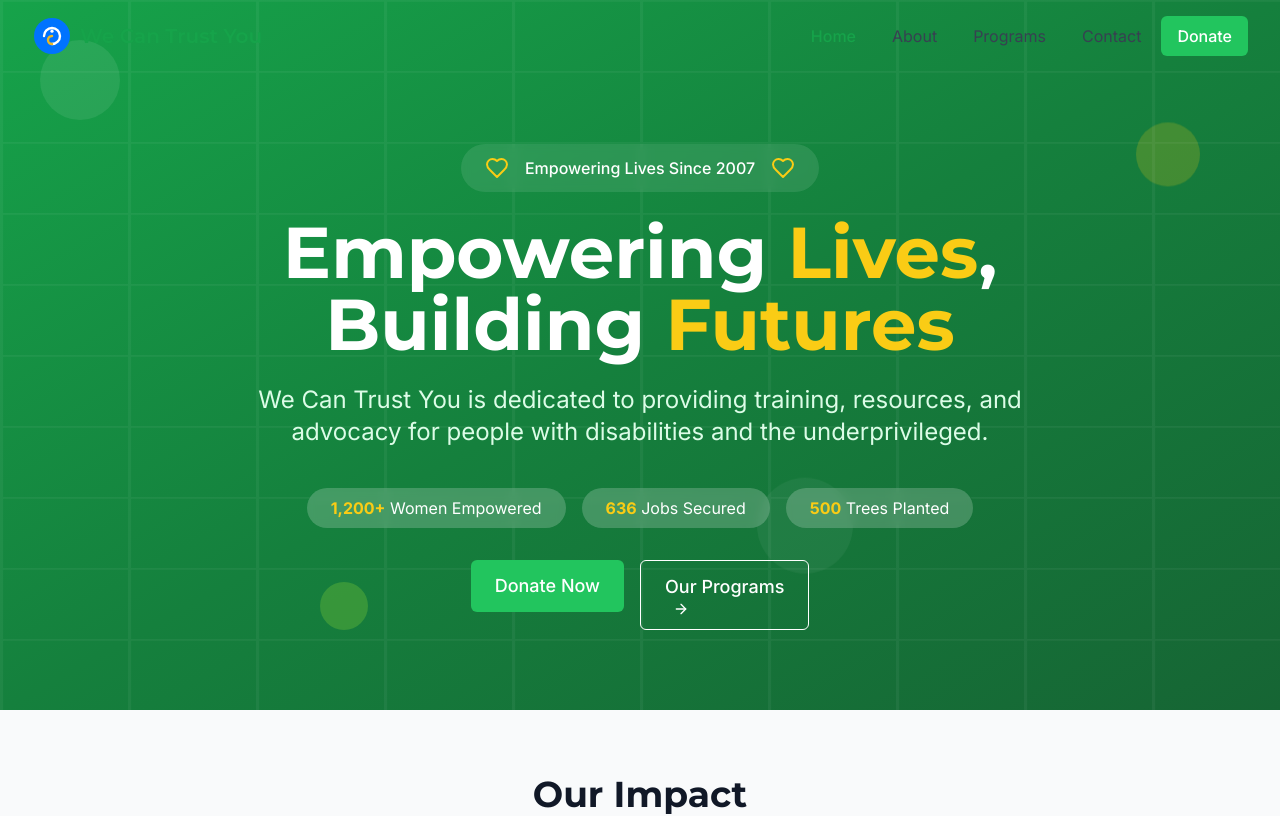
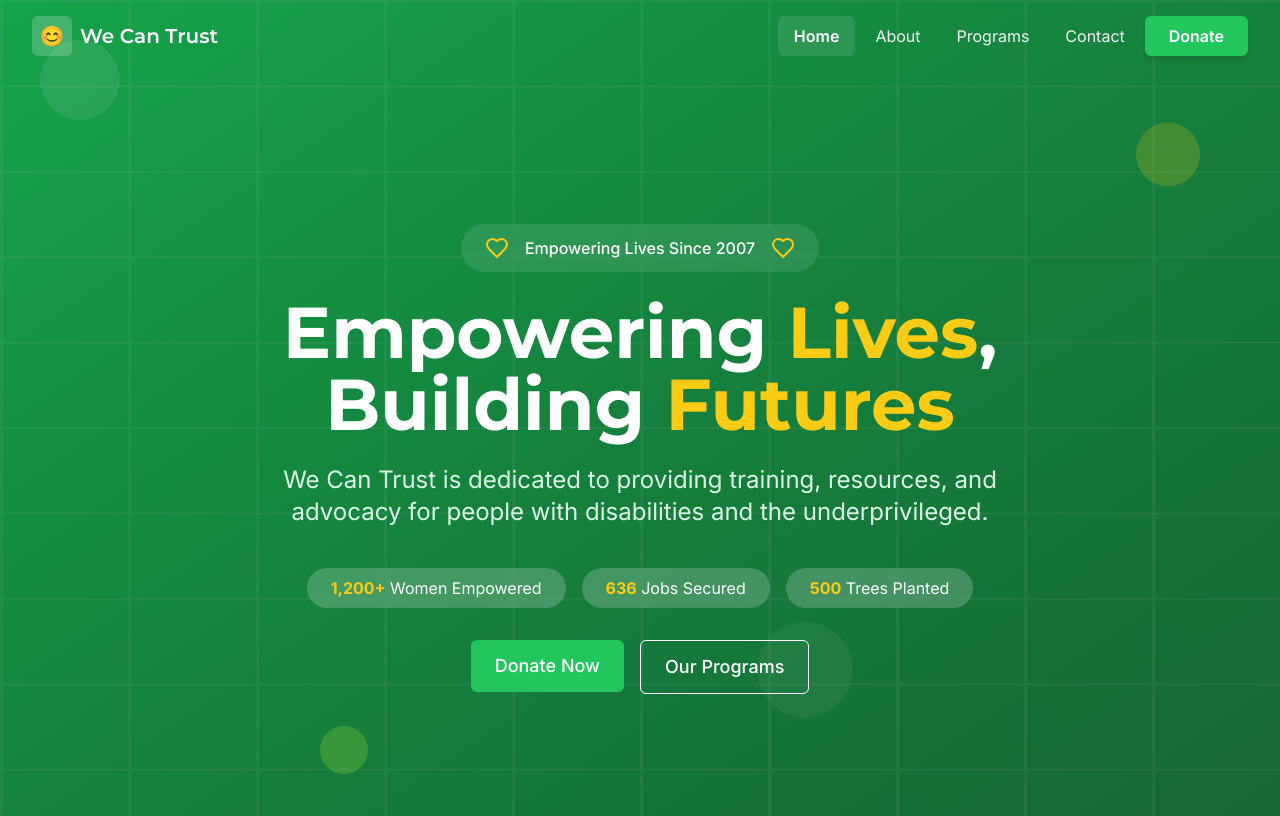
Before and after one commit to TamizhSK/we-can-trust, a React (Vite) app: page / in a window 1280 px wide. Shown: the top 816 px of the page. Built offline with nearby package versions, Linux system fonts and the light colour scheme.

Commit message:
fix : navbar, footer and minor fixes

```diff
--- a/index.html
+++ b/index.html
@@ -4,7 +4,7 @@
     <meta charset="UTF-8" />
     <link rel="icon" type="image/svg+xml" href="/logo.svg" />
     <meta name="viewport" content="width=device-width, initial-scale=1.0" />
-    <title>We Can Trust You - Empowering Lives, Building Futures</title>
+    <title>We Can Trust - Empowering Lives, Building Futures</title>
     <link rel="preconnect" href="https://fonts.googleapis.com">
     <link rel="preconnect" href="https://fonts.gstatic.com" crossorigin>
     <link href="https://fonts.googleapis.com/css2?family=Inter:wght@300;400;500;600;700&family=Montserrat:wght@500;600;700&display=swap" rel="stylesheet">
--- a/package.json
+++ b/package.json
@@ -32,6 +32,6 @@
     "tailwindcss": "^3.4.1",
     "typescript": "^5.5.3",
     "typescript-eslint": "^8.3.0",
-    "vite": "^5.1.4"
+    "vite": "^6.3.5"
   }
 }
--- a/src/components/Footer.tsx
+++ b/src/components/Footer.tsx
@@ -10,7 +10,7 @@ const Footer = () => {
           <div>
             <h3 className="text-lg font-semibold mb-4">About Us</h3>
             <p className="text-gray-300 text-sm leading-relaxed">
-              We Can Trust You is dedicated to empowering people with disabilities and underprivileged
+              We Can Trust is dedicated to empowering people with disabilities and underprivileged
               communities through education, training, and advocacy.
             </p>
             <div className="flex items-center mt-4 text-sm text-gray-300">
@@ -77,7 +77,7 @@ const Footer = () => {
               </li>
               <li className="flex items-center">
                 <Mail size={18} className="text-accent-400 mr-2 flex-shrink-0" />
-                <span>info@wecantrustyou.org</span>
+                <span>info@wecantrust.org</span>
               </li>
             </ul>
           </div>
@@ -85,7 +85,7 @@ const Footer = () => {
 
         <div className="border-t border-gray-700 mt-8 pt-6 flex flex-col md:flex-row justify-between items-center">
           <p className="text-sm text-gray-400">
-            &copy; {new Date().getFullYear()} We Can Trust You. All rights reserved.
+            &copy; {new Date().getFullYear()} We Can Trust. All rights reserved.
           </p>
           <div className="mt-4 md:mt-0">
             <a
--- a/src/components/Hero.tsx
+++ b/src/components/Hero.tsx
@@ -1,11 +1,11 @@
 import { motion } from 'framer-motion';
-import { ArrowRight, Heart } from 'lucide-react';
+import { Heart } from 'lucide-react';
 import { Link } from 'react-router-dom';
 import Button from './Button';
 
 const Hero = () => {
   return (
-    <div className="bg-gradient-to-br from-primary-600 via-primary-700 to-primary-800 py-20 relative overflow-hidden">
+    <div className="bg-gradient-to-br from-primary-600 via-primary-700 to-primary-800 py-40 relative overflow-hidden">
       {/* Animated background elements */}
       <div className="absolute inset-0">
         <div className="absolute top-10 left-10 w-20 h-20 bg-white/10 rounded-full animate-pulse"></div>
@@ -46,7 +46,7 @@ const Hero = () => {
             </h1>
 
             <p className="text-xl md:text-2xl text-primary-100 max-w-3xl mx-auto leading-relaxed">
-              We Can Trust You is dedicated to providing training, resources, and advocacy for people with disabilities and the underprivileged.
+              We Can Trust is dedicated to providing training, resources, and advocacy for people with disabilities and the underprivileged.
             </p>
 
             <div className="mt-10 flex flex-wrap justify-center gap-4 mb-8">
@@ -77,7 +77,7 @@ const Hero = () => {
                   variant="outline"
                   className="border-white text-white hover:bg-white/10 focus:ring-white"
                 >
-                  Our Programs <ArrowRight size={16} className="ml-2" />
+                  Our Programs
                 </Button>
               </Link>
             </div>
--- a/src/components/Navbar.tsx
+++ b/src/components/Navbar.tsx
@@ -25,12 +25,30 @@ const Navbar = () => {
     setIsMenuOpen(!isMenuOpen);
   };
 
-  const navLinkClass = ({ isActive }: { isActive: boolean }) =>
-    `px-4 py-2 rounded-md transition-colors duration-200 ${
-      isActive
-        ? 'text-primary-600 font-medium'
-        : 'text-gray-700 hover:text-primary-500'
+  interface NavLinkClassProps {
+    isActive: boolean;
+  }
+
+  type NavLinkClassFn = (props: NavLinkClassProps) => string;
+
+  const navLinkClass = (isScrolled: boolean, isMobile: boolean = false): NavLinkClassFn => ({ isActive }: NavLinkClassProps): string => {
+    const baseClasses = "px-4 py-2 rounded-md transition-colors duration-200";
+    const mobileClasses = isMobile ? "block w-full text-left" : "";
+
+    if (isActive) {
+      return `${baseClasses} ${mobileClasses} ${
+        isScrolled || isMobile
+          ? 'text-primary-600 font-semibold bg-primary-50'
+          : 'text-white font-semibold bg-white/10'
       }`;
+    }
+
+    return `${baseClasses} ${mobileClasses} ${
+      isScrolled || isMobile
+        ? 'text-gray-700 hover:text-primary-500 hover:bg-primary-50'
+        : 'text-gray-100 hover:text-white hover:bg-white/10'
+    }`;
+  };
 
   return (
     <header
@@ -41,47 +59,97 @@ const Navbar = () => {
       <div className="container mx-auto px-4 sm:px-6 lg:px-8">
         <div className="flex justify-between items-center">
           <NavLink to="/" className="flex items-center space-x-2">
-            <img src="/logo.svg" alt="We Can Trust You Logo" className="h-10 w-10" />
-            <span className="text-xl font-display font-semibold text-primary-600">
-              We Can Trust You
+            <div className={`h-10 w-10 rounded-md flex items-center justify-center ${
+              isScrolled ? 'bg-primary-100' : 'bg-white/20'
+            }`}>
+              <span className={`text-xl font-bold ${
+                isScrolled ? 'text-primary-600' : 'text-white'
+              }`}>
+                😊
+              </span>
+            </div>
+            <span className={`text-xl font-display font-semibold transition-colors duration-200 ${
+              isScrolled ? 'text-primary-600' : 'text-white'
+            }`}>
+              We Can Trust
             </span>
           </NavLink>
 
-          {/* Desktop Navigation */}
-          <nav className="hidden md:flex space-x-1">
-            <NavLink to="/" className={navLinkClass}>Home</NavLink>
-            <NavLink to="/about" className={navLinkClass}>About</NavLink>
-            <NavLink to="/programs" className={navLinkClass}>Programs</NavLink>
-            <NavLink to="/contact" className={navLinkClass}>Contact</NavLink>
+          <nav className="hidden md:flex items-center space-x-1">
+            <NavLink to="/" className={navLinkClass(isScrolled)}>
+              Home
+            </NavLink>
+            <NavLink to="/about" className={navLinkClass(isScrolled)}>
+              About
+            </NavLink>
+            <NavLink to="/programs" className={navLinkClass(isScrolled)}>
+              Programs
+            </NavLink>
+            <NavLink to="/contact" className={navLinkClass(isScrolled)}>
+              Contact
+            </NavLink>
             <NavLink
               to="/donate"
-              className="ml-2 px-4 py-2 bg-primary-500 hover:bg-primary-600 text-white rounded-md transition-colors duration-200 font-medium"
+              className="ml-4 px-6 py-2 bg-primary-500 hover:bg-primary-600 text-white rounded-md transition-all duration-200 font-semibold shadow-md hover:shadow-lg transform hover:-translate-y-0.5"
             >
               Donate
             </NavLink>
           </nav>
-
-          {/* Mobile Menu Button */}
-          <button className="md:hidden" onClick={toggleMenu}>
+          <button
+            className={`md:hidden p-2 rounded-md transition-colors duration-200 ${
+              isScrolled
+                ? 'text-gray-700 hover:bg-gray-100'
+                : 'text-white hover:bg-white/10'
+            }`}
+            onClick={toggleMenu}
+            aria-label="Toggle menu"
+          >
             {isMenuOpen ? <X size={24} /> : <Menu size={24} />}
           </button>
         </div>
 
-        {/* Mobile Navigation */}
         {isMenuOpen && (
-          <nav className="md:hidden pt-4 pb-2 flex flex-col bg-white">
-            <NavLink to="/" className={navLinkClass} onClick={toggleMenu}>Home</NavLink>
-            <NavLink to="/about" className={navLinkClass} onClick={toggleMenu}>About</NavLink>
-            <NavLink to="/programs" className={navLinkClass} onClick={toggleMenu}>Programs</NavLink>
-            <NavLink to="/contact" className={navLinkClass} onClick={toggleMenu}>Contact</NavLink>
+          <div className="md:hidden">
+            <nav className="mt-4 pt-4 pb-4 px-2 bg-white rounded-lg shadow-lg border border-gray-100 space-y-1">
+              <NavLink
+                to="/"
+                className={navLinkClass(true, true)}
+                onClick={toggleMenu}
+              >
+                Home
+              </NavLink>
+              <NavLink
+                to="/about"
+                className={navLinkClass(true, true)}
+                onClick={toggleMenu}
+              >
+                About
+              </NavLink>
+              <NavLink
+                to="/programs"
+                className={navLinkClass(true, true)}
+                onClick={toggleMenu}
+              >
+                Programs
+              </NavLink>
+              <NavLink
+                to="/contact"
+                className={navLinkClass(true, true)}
+                onClick={toggleMenu}
+              >
+                Contact
+              </NavLink>
+              <div className="pt-2 mt-2 border-t border-gray-200">
                 <NavLink
                   to="/donate"
-              className="mt-2 mx-4 px-4 py-2 bg-primary-500 hover:bg-primary-600 text-white rounded-md transition-colors duration-200 font-medium text-center"
+                  className="block w-full px-4 py-3 bg-primary-500 hover:bg-primary-600 text-white rounded-md transition-colors duration-200 font-semibold text-center shadow-md"
                   onClick={toggleMenu}
                 >
                   Donate
                 </NavLink>
+              </div>
             </nav>
+          </div>
         )}
       </div>
     </header>
--- a/src/pages/AboutPage.tsx
+++ b/src/pages/AboutPage.tsx
@@ -4,9 +4,9 @@ import Card from '../components/Card';
 
 const AboutPage = () => {
   return (
-    <div className="pt-20 pb-16">
+    <div className="pb-16">
       {/* Creative Header */}
-      <div className="bg-gradient-to-br from-primary-600 via-primary-700 to-primary-800 py-20 relative overflow-hidden">
+      <div className="bg-gradient-to-br from-primary-600 via-primary-700 to-primary-800 py-40 relative overflow-hidden">
         {/* Animated background elements */}
         <div className="absolute inset-0">
           <div className="absolute top-10 left-10 w-20 h-20 bg-white/10 rounded-full animate-pulse"></div>
--- a/src/pages/ContactPage.tsx
+++ b/src/pages/ContactPage.tsx
@@ -48,9 +48,9 @@ const ContactPage = () => {
   };
 
   return (
-    <div className="pt-20 pb-16">
+    <div className="pb-16">
       {/* Creative Header */}
-      <div className="bg-gradient-to-br from-primary-600 via-primary-700 to-primary-800 py-20 relative overflow-hidden">
+      <div className="bg-gradient-to-br from-primary-600 via-primary-700 to-primary-800 py-40 relative overflow-hidden">
         {/* Animated background elements */}
         <div className="absolute inset-0">
           <div className="absolute top-10 left-10 w-20 h-20 bg-white/10 rounded-full animate-pulse"></div>
--- a/src/pages/ProgramsPage.tsx
+++ b/src/pages/ProgramsPage.tsx
@@ -47,9 +47,9 @@ const ProgramsPage = () => {
   ];
 
   return (
-    <div className="pt-20 pb-16">
+    <div className="pb-16">
       {/* Creative Header */}
-      <div className="bg-gradient-to-br from-primary-600 via-primary-700 to-primary-800 py-20 relative overflow-hidden">
+      <div className="bg-gradient-to-br from-primary-600 via-primary-700 to-primary-800 py-40 relative overflow-hidden">
         {/* Animated background elements */}
         <div className="absolute inset-0">
           <div className="absolute top-10 left-10 w-20 h-20 bg-white/10 rounded-full animate-pulse"></div>
```
Also changed, not shown: 1 other file (tests, documents, lock files or other folders). Lines whose indentation alone changed are shown as unchanged.
